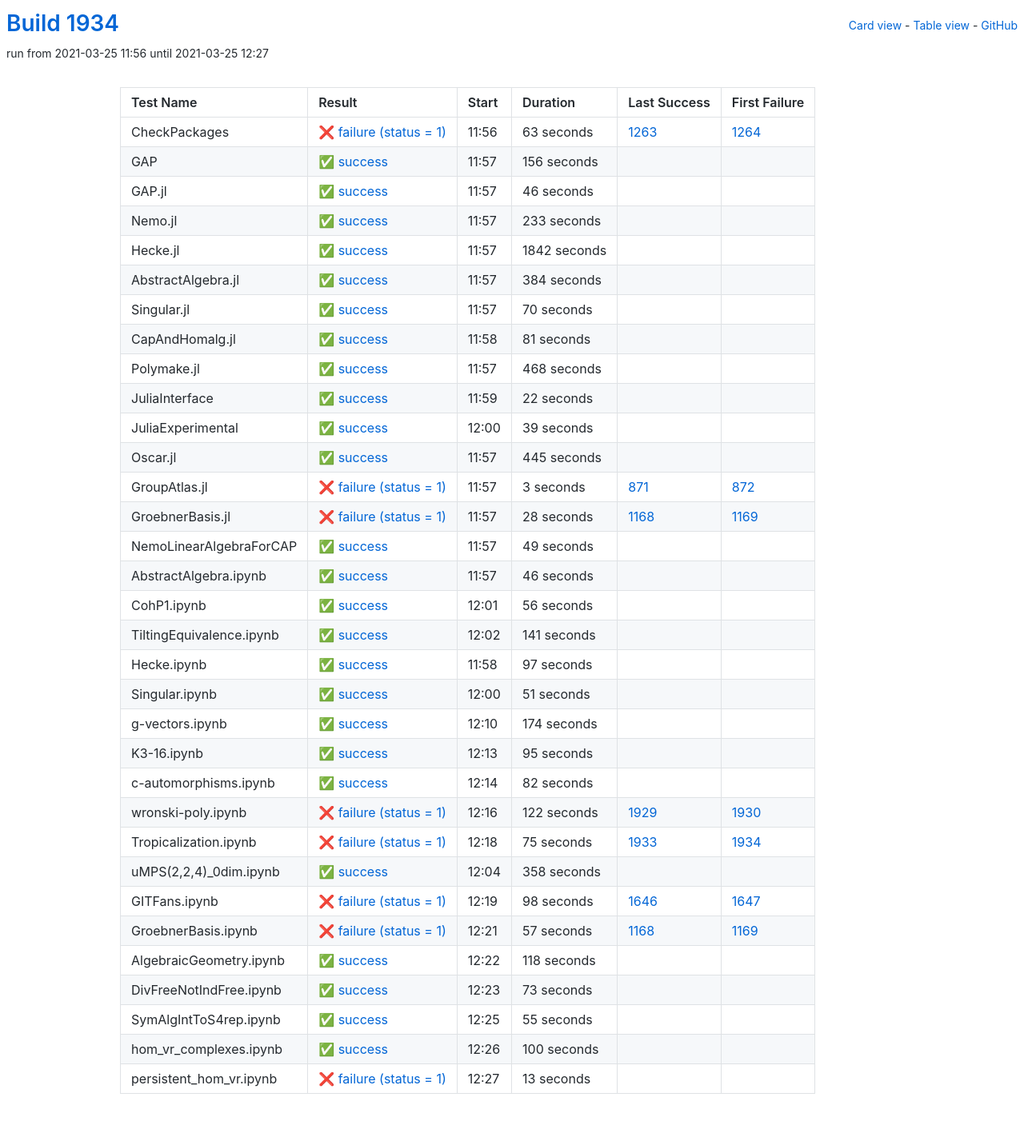
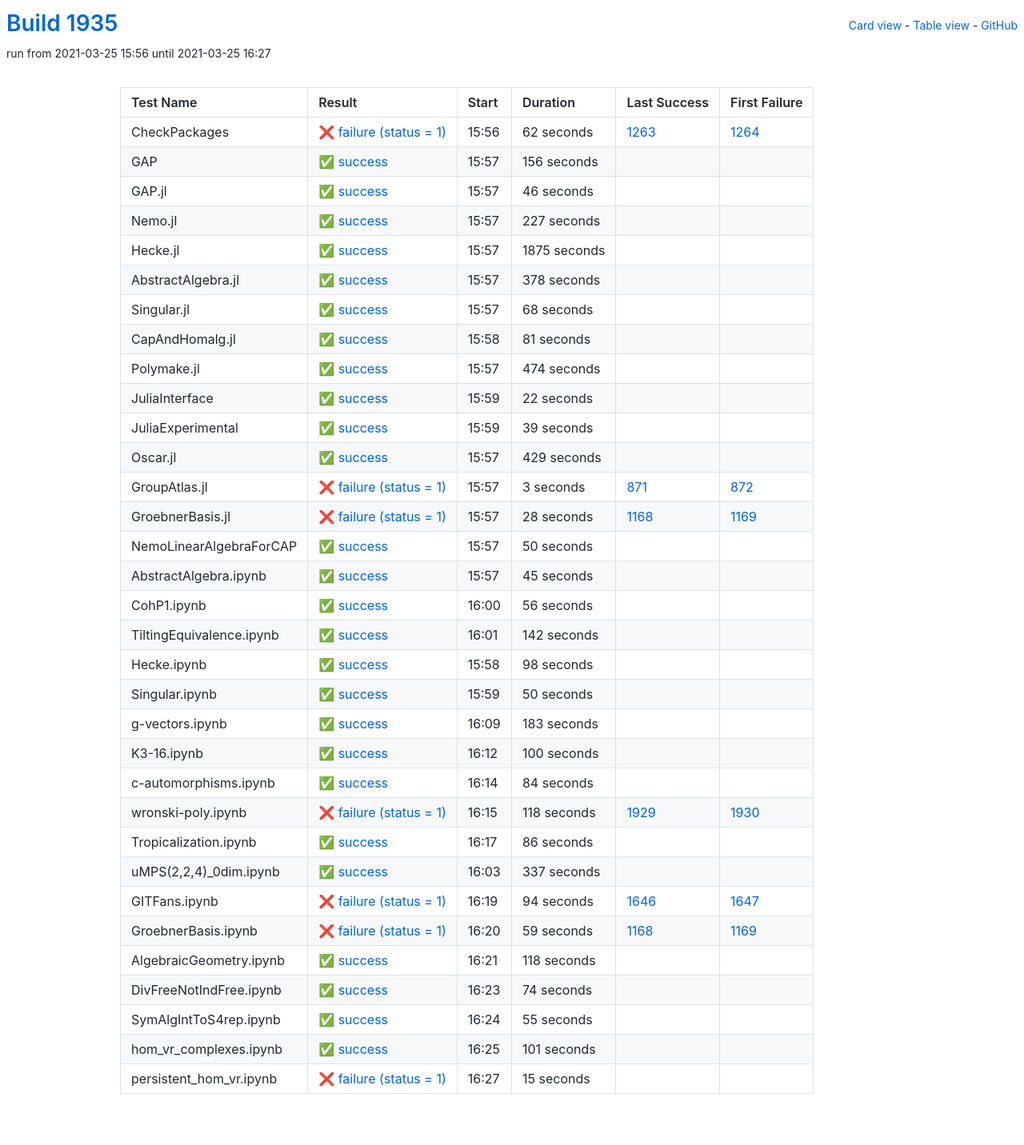
Before and after one commit to oscar-system/oscar-ci-status-stable, a Jekyll site: the page built from table.html, in a window 1280 px wide. Shown: the whole page at 80% size. Built offline with Jekyll 4.4.1, drawn with Linux system fonts in a browser that asks for light colours.

Commit message:
Build #1935

```diff
--- a/_data/ci.yml
+++ b/_data/ci.yml
@@ -1,6 +1,6 @@
 ---
-build: 1934
-build_url: https://oscarci.mathematik.uni-kl.de/job/oscar-stable/1934/
+build: 1935
+build_url: https://oscarci.mathematik.uni-kl.de/job/oscar-stable/1935/
 job: oscar-stable
 organization: oscar-system
 repo: oscar-ci-status-stable
@@ -8,20 +8,20 @@ repourl: https://github.com/oscar-system/oscar-ci-status-stable
 tests:
 - name: CheckPackages
   id: checkpackages
-  log: https://oscarci.mathematik.uni-kl.de/job/oscar-stable/1934/artifact/logs/build-1934/CheckPackages.log
-  start: 2021-03-25 11:56
+  log: https://oscarci.mathematik.uni-kl.de/job/oscar-stable/1935/artifact/logs/build-1935/CheckPackages.log
+  start: 2021-03-25 15:56
   success: false
   exitcode: 1
   status: failure
-  duration: 63
+  duration: 62
   last_success: 1263
   last_success_url: https://oscarci.mathematik.uni-kl.de/job/oscar-stable/1263/
   first_failure: 1264
   first_failure_url: https://oscarci.mathematik.uni-kl.de/job/oscar-stable/1264/
 - name: GAP
   id: gap
-  log: https://oscarci.mathematik.uni-kl.de/job/oscar-stable/1934/artifact/logs/build-1934/GAP.log
-  start: 2021-03-25 11:57
+  log: https://oscarci.mathematik.uni-kl.de/job/oscar-stable/1935/artifact/logs/build-1935/GAP.log
+  start: 2021-03-25 15:57
   success: true
   exitcode: 0
   status: success
@@ -32,8 +32,8 @@ tests:
   first_failure_url:
 - name: GAP.jl
   id: gap-jl
-  log: https://oscarci.mathematik.uni-kl.de/job/oscar-stable/1934/artifact/logs/build-1934/GAP.jl.log
-  start: 2021-03-25 11:57
+  log: https://oscarci.mathematik.uni-kl.de/job/oscar-stable/1935/artifact/logs/build-1935/GAP.jl.log
+  start: 2021-03-25 15:57
   success: true
   exitcode: 0
   status: success
@@ -44,56 +44,56 @@ tests:
   first_failure_url:
 - name: Nemo.jl
   id: nemo-jl
-  log: https://oscarci.mathematik.uni-kl.de/job/oscar-stable/1934/artifact/logs/build-1934/Nemo.jl.log
-  start: 2021-03-25 11:57
+  log: https://oscarci.mathematik.uni-kl.de/job/oscar-stable/1935/artifact/logs/build-1935/Nemo.jl.log
+  start: 2021-03-25 15:57
   success: true
   exitcode: 0
   status: success
-  duration: 233
+  duration: 227
   last_success: false
   last_success_url:
   first_failure: false
   first_failure_url:
 - name: Hecke.jl
   id: hecke-jl
-  log: https://oscarci.mathematik.uni-kl.de/job/oscar-stable/1934/artifact/logs/build-1934/Hecke.jl.log
-  start: 2021-03-25 11:57
+  log: https://oscarci.mathematik.uni-kl.de/job/oscar-stable/1935/artifact/logs/build-1935/Hecke.jl.log
+  start: 2021-03-25 15:57
   success: true
   exitcode: 0
   status: success
-  duration: 1842
+  duration: 1875
   last_success: false
   last_success_url:
   first_failure: false
   first_failure_url:
 - name: AbstractAlgebra.jl
   id: abstractalgebra-jl
-  log: https://oscarci.mathematik.uni-kl.de/job/oscar-stable/1934/artifact/logs/build-1934/AbstractAlgebra.jl.log
-  start: 2021-03-25 11:57
+  log: https://oscarci.mathematik.uni-kl.de/job/oscar-stable/1935/artifact/logs/build-1935/AbstractAlgebra.jl.log
+  start: 2021-03-25 15:57
   success: true
   exitcode: 0
   status: success
-  duration: 384
+  duration: 378
   last_success: false
   last_success_url:
   first_failure: false
   first_failure_url:
 - name: Singular.jl
   id: singular-jl
-  log: https://oscarci.mathematik.uni-kl.de/job/oscar-stable/1934/artifact/logs/build-1934/Singular.jl.log
-  start: 2021-03-25 11:57
+  log: https://oscarci.mathematik.uni-kl.de/job/oscar-stable/1935/artifact/logs/build-1935/Singular.jl.log
+  start: 2021-03-25 15:57
   success: true
   exitcode: 0
   status: success
-  duration: 70
+  duration: 68
   last_success: false
   last_success_url:
   first_failure: false
   first_failure_url:
 - name: CapAndHomalg.jl
   id: capandhomalg-jl
-  log: https://oscarci.mathematik.uni-kl.de/job/oscar-stable/1934/artifact/logs/build-1934/CapAndHomalg.jl.log
-  start: 2021-03-25 11:58
+  log: https://oscarci.mathematik.uni-kl.de/job/oscar-stable/1935/artifact/logs/build-1935/CapAndHomalg.jl.log
+  start: 2021-03-25 15:58
   success: true
   exitcode: 0
   status: success
@@ -104,20 +104,20 @@ tests:
   first_failure_url:
 - name: Polymake.jl
   id: polymake-jl
-  log: https://oscarci.mathematik.uni-kl.de/job/oscar-stable/1934/artifact/logs/build-1934/Polymake.jl.log
-  start: 2021-03-25 11:57
+  log: https://oscarci.mathematik.uni-kl.de/job/oscar-stable/1935/artifact/logs/build-1935/Polymake.jl.log
+  start: 2021-03-25 15:57
   success: true
   exitcode: 0
   status: success
-  duration: 468
+  duration: 474
   last_success: false
   last_success_url:
   first_failure: false
   first_failure_url:
 - name: JuliaInterface
   id: juliainterface
-  log: https://oscarci.mathematik.uni-kl.de/job/oscar-stable/1934/artifact/logs/build-1934/JuliaInterface.log
-  start: 2021-03-25 11:59
+  log: https://oscarci.mathematik.uni-kl.de/job/oscar-stable/1935/artifact/logs/build-1935/JuliaInterface.log
+  start: 2021-03-25 15:59
   success: true
   exitcode: 0
   status: success
@@ -128,8 +128,8 @@ tests:
   first_failure_url:
 - name: JuliaExperimental
   id: juliaexperimental
-  log: https://oscarci.mathematik.uni-kl.de/job/oscar-stable/1934/artifact/logs/build-1934/JuliaExperimental.log
-  start: 2021-03-25 12:00
+  log: https://oscarci.mathematik.uni-kl.de/job/oscar-stable/1935/artifact/logs/build-1935/JuliaExperimental.log
+  start: 2021-03-25 15:59
   success: true
   exitcode: 0
   status: success
@@ -140,20 +140,20 @@ tests:
   first_failure_url:
 - name: Oscar.jl
   id: oscar-jl
-  log: https://oscarci.mathematik.uni-kl.de/job/oscar-stable/1934/artifact/logs/build-1934/Oscar.jl.log
-  start: 2021-03-25 11:57
+  log: https://oscarci.mathematik.uni-kl.de/job/oscar-stable/1935/artifact/logs/build-1935/Oscar.jl.log
+  start: 2021-03-25 15:57
   success: true
   exitcode: 0
   status: success
-  duration: 445
+  duration: 429
   last_success: false
   last_success_url:
   first_failure: false
   first_failure_url:
 - name: GroupAtlas.jl
   id: groupatlas-jl
-  log: https://oscarci.mathematik.uni-kl.de/job/oscar-stable/1934/artifact/logs/build-1934/GroupAtlas.jl.log
-  start: 2021-03-25 11:57
+  log: https://oscarci.mathematik.uni-kl.de/job/oscar-stable/1935/artifact/logs/build-1935/GroupAtlas.jl.log
+  start: 2021-03-25 15:57
   success: false
   exitcode: 1
   status: failure
@@ -164,8 +164,8 @@ tests:
   first_failure_url: https://oscarci.mathematik.uni-kl.de/job/oscar-stable/872/
 - name: GroebnerBasis.jl
   id: groebnerbasis-jl
-  log: https://oscarci.mathematik.uni-kl.de/job/oscar-stable/1934/artifact/logs/build-1934/GroebnerBasis.jl.log
-  start: 2021-03-25 11:57
+  log: https://oscarci.mathematik.uni-kl.de/job/oscar-stable/1935/artifact/logs/build-1935/GroebnerBasis.jl.log
+  start: 2021-03-25 15:57
   success: false
   exitcode: 1
   status: failure
@@ -176,32 +176,32 @@ tests:
   first_failure_url: https://oscarci.mathematik.uni-kl.de/job/oscar-stable/1169/
 - name: NemoLinearAlgebraForCAP
   id: nemolinearalgebraforcap
-  log: https://oscarci.mathematik.uni-kl.de/job/oscar-stable/1934/artifact/logs/build-1934/NemoLinearAlgebraForCAP.log
-  start: 2021-03-25 11:57
+  log: https://oscarci.mathematik.uni-kl.de/job/oscar-stable/1935/artifact/logs/build-1935/NemoLinearAlgebraForCAP.log
+  start: 2021-03-25 15:57
   success: true
   exitcode: 0
   status: success
-  duration: 49
+  duration: 50
   last_success: false
   last_success_url:
   first_failure: false
   first_failure_url:
 - name: AbstractAlgebra.ipynb
   id: abstractalgebra-ipynb
-  log: https://oscarci.mathematik.uni-kl.de/job/oscar-stable/1934/artifact/logs/build-1934/AbstractAlgebra.ipynb.log
-  start: 2021-03-25 11:57
+  log: https://oscarci.mathematik.uni-kl.de/job/oscar-stable/1935/artifact/logs/build-1935/AbstractAlgebra.ipynb.log
+  start: 2021-03-25 15:57
   success: true
   exitcode: 0
   status: success
-  duration: 46
+  duration: 45
   last_success: false
   last_success_url:
   first_failure: false
   first_failure_url:
 - name: CohP1.ipynb
   id: cohp1-ipynb
-  log: https://oscarci.mathematik.uni-kl.de/job/oscar-stable/1934/artifact/logs/build-1934/CohP1.ipynb.log
-  start: 2021-03-25 12:01
+  log: https://oscarci.mathematik.uni-kl.de/job/oscar-stable/1935/artifact/logs/build-1935/CohP1.ipynb.log
+  start: 2021-03-25 16:00
   success: true
   exitcode: 0
   status: success
@@ -212,140 +212,140 @@ tests:
   first_failure_url:
 - name: TiltingEquivalence.ipynb
   id: tiltingequivalence-ipynb
-  log: https://oscarci.mathematik.uni-kl.de/job/oscar-stable/1934/artifact/logs/build-1934/TiltingEquivalence.ipynb.log
-  start: 2021-03-25 12:02
+  log: https://oscarci.mathematik.uni-kl.de/job/oscar-stable/1935/artifact/logs/build-1935/TiltingEquivalence.ipynb.log
+  start: 2021-03-25 16:01
   success: true
   exitcode: 0
   status: success
-  duration: 141
+  duration: 142
   last_success: false
   last_success_url:
   first_failure: false
   first_failure_url:
 - name: Hecke.ipynb
   id: hecke-ipynb
-  log: https://oscarci.mathematik.uni-kl.de/job/oscar-stable/1934/artifact/logs/build-1934/Hecke.ipynb.log
-  start: 2021-03-25 11:58
+  log: https://oscarci.mathematik.uni-kl.de/job/oscar-stable/1935/artifact/logs/build-1935/Hecke.ipynb.log
+  start: 2021-03-25 15:58
   success: true
   exitcode: 0
   status: success
-  duration: 97
+  duration: 98
   last_success: false
   last_success_url:
   first_failure: false
   first_failure_url:
 - name: Singular.ipynb
   id: singular-ipynb
-  log: https://oscarci.mathematik.uni-kl.de/job/oscar-stable/1934/artifact/logs/build-1934/Singular.ipynb.log
-  start: 2021-03-25 12:00
+  log: https://oscarci.mathematik.uni-kl.de/job/oscar-stable/1935/artifact/logs/build-1935/Singular.ipynb.log
+  start: 2021-03-25 15:59
   success: true
   exitcode: 0
   status: success
-  duration: 51
+  duration: 50
   last_success: false
   last_success_url:
   first_failure: false
   first_failure_url:
 - name: g-vectors.ipynb
   id: g-vectors-ipynb
-  log: https://oscarci.mathematik.uni-kl.de/job/oscar-stable/1934/artifact/logs/build-1934/g-vectors.ipynb.log
-  start: 2021-03-25 12:10
+  log: https://oscarci.mathematik.uni-kl.de/job/oscar-stable/1935/artifact/logs/build-1935/g-vectors.ipynb.log
+  start: 2021-03-25 16:09
   success: true
   exitcode: 0
   status: success
-  duration: 174
+  duration: 183
   last_success: false
   last_success_url:
   first_failure: false
   first_failure_url:
 - name: K3-16.ipynb
   id: k3-16-ipynb
-  log: https://oscarci.mathematik.uni-kl.de/job/oscar-stable/1934/artifact/logs/build-1934/K3-16.ipynb.log
-  start: 2021-03-25 12:13
+  log: https://oscarci.mathematik.uni-kl.de/job/oscar-stable/1935/artifact/logs/build-1935/K3-16.ipynb.log
+  start: 2021-03-25 16:12
   success: true
   exitcode: 0
   status: success
-  duration: 95
+  duration: 100
   last_success: false
   last_success_url:
   first_failure: false
   first_failure_url:
 - name: c-automorphisms.ipynb
   id: c-automorphisms-ipynb
-  log: https://oscarci.mathematik.uni-kl.de/job/oscar-stable/1934/artifact/logs/build-1934/c-automorphisms.ipynb.log
-  start: 2021-03-25 12:14
+  log: https://oscarci.mathematik.uni-kl.de/job/oscar-stable/1935/artifact/logs/build-1935/c-automorphisms.ipynb.log
+  start: 2021-03-25 16:14
   success: true
   exitcode: 0
   status: success
-  duration: 82
+  duration: 84
   last_success: false
   last_success_url:
   first_failure: false
   first_failure_url:
 - name: wronski-poly.ipynb
   id: wronski-poly-ipynb
-  log: https://oscarci.mathematik.uni-kl.de/job/oscar-stable/1934/artifact/logs/build-1934/wronski-poly.ipynb.log
-  start: 2021-03-25 12:16
+  log: https://oscarci.mathematik.uni-kl.de/job/oscar-stable/1935/artifact/logs/build-1935/wronski-poly.ipynb.log
+  start: 2021-03-25 16:15
   success: false
   exitcode: 1
   status: failure
-  duration: 122
+  duration: 118
   last_success: 1929
   last_success_url: https://oscarci.mathematik.uni-kl.de/job/oscar-stable/1929/
   first_failure: 1930
   first_failure_url: https://oscarci.mathematik.uni-kl.de/job/oscar-stable/1930/
 - name: Tropicalization.ipynb
   id: tropicalization-ipynb
-  log: https://oscarci.mathematik.uni-kl.de/job/oscar-stable/1934/artifact/logs/build-1934/Tropicalization.ipynb.log
-  start: 2021-03-25 12:18
-  success: false
-  exitcode: 1
-  status: failure
-  duration: 75
-  last_success: 1933
-  last_success_url: https://oscarci.mathematik.uni-kl.de/job/oscar-stable/1933/
-  first_failure: 1934
-  first_failure_url: https://oscarci.mathematik.uni-kl.de/job/oscar-stable/1934/
-- name: uMPS(2,2,4)_0dim.ipynb
-  id: umps-2-2-4-0dim-ipynb
-  log: https://oscarci.mathematik.uni-kl.de/job/oscar-stable/1934/artifact/logs/build-1934/uMPS-2-2-4-_0dim.ipynb.log
-  start: 2021-03-25 12:04
+  log: https://oscarci.mathematik.uni-kl.de/job/oscar-stable/1935/artifact/logs/build-1935/Tropicalization.ipynb.log
+  start: 2021-03-25 16:17
   success: true
   exitcode: 0
   status: success
-  duration: 358
+  duration: 86
+  last_success: false
+  last_success_url:
+  first_failure: false
+  first_failure_url:
+- name: uMPS(2,2,4)_0dim.ipynb
+  id: umps-2-2-4-0dim-ipynb
+  log: https://oscarci.mathematik.uni-kl.de/job/oscar-stable/1935/artifact/logs/build-1935/uMPS-2-2-4-_0dim.ipynb.log
+  start: 2021-03-25 16:03
+  success: true
+  exitcode: 0
+  status: success
+  duration: 337
   last_success: false
   last_success_url:
   first_failure: false
   first_failure_url:
 - name: GITFans.ipynb
   id: gitfans-ipynb
-  log: https://oscarci.mathematik.uni-kl.de/job/oscar-stable/1934/artifact/logs/build-1934/GITFans.ipynb.log
-  start: 2021-03-25 12:19
+  log: https://oscarci.mathematik.uni-kl.de/job/oscar-stable/1935/artifact/logs/build-1935/GITFans.ipynb.log
+  start: 2021-03-25 16:19
   success: false
   exitcode: 1
   status: failure
-  duration: 98
+  duration: 94
   last_success: 1646
   last_success_url: https://oscarci.mathematik.uni-kl.de/job/oscar-stable/1646/
   first_failure: 1647
   first_failure_url: https://oscarci.mathematik.uni-kl.de/job/oscar-stable/1647/
 - name: GroebnerBasis.ipynb
   id: groebnerbasis-ipynb
-  log: https://oscarci.mathematik.uni-kl.de/job/oscar-stable/1934/artifact/logs/build-1934/GroebnerBasis.ipynb.log
-  start: 2021-03-25 12:21
+  log: https://oscarci.mathematik.uni-kl.de/job/oscar-stable/1935/artifact/logs/build-1935/GroebnerBasis.ipynb.log
+  start: 2021-03-25 16:20
   success: false
   exitcode: 1
   status: failure
-  duration: 57
+  duration: 59
   last_success: 1168
   last_success_url: https://oscarci.mathematik.uni-kl.de/job/oscar-stable/1168/
   first_failure: 1169
   first_failure_url: https://oscarci.mathematik.uni-kl.de/job/oscar-stable/1169/
 - name: AlgebraicGeometry.ipynb
   id: algebraicgeometry-ipynb
-  log: https://oscarci.mathematik.uni-kl.de/job/oscar-stable/1934/artifact/logs/build-1934/AlgebraicGeometry.ipynb.log
-  start: 2021-03-25 12:22
+  log: https://oscarci.mathematik.uni-kl.de/job/oscar-stable/1935/artifact/logs/build-1935/AlgebraicGeometry.ipynb.log
+  start: 2021-03-25 16:21
   success: true
   exitcode: 0
   status: success
@@ -356,20 +356,20 @@ tests:
   first_failure_url:
 - name: DivFreeNotIndFree.ipynb
   id: divfreenotindfree-ipynb
-  log: https://oscarci.mathematik.uni-kl.de/job/oscar-stable/1934/artifact/logs/build-1934/DivFreeNotIndFree.ipynb.log
-  start: 2021-03-25 12:23
+  log: https://oscarci.mathematik.uni-kl.de/job/oscar-stable/1935/artifact/logs/build-1935/DivFreeNotIndFree.ipynb.log
+  start: 2021-03-25 16:23
   success: true
   exitcode: 0
   status: success
-  duration: 73
+  duration: 74
   last_success: false
   last_success_url:
   first_failure: false
   first_failure_url:
 - name: SymAlgIntToS4rep.ipynb
   id: symalginttos4rep-ipynb
-  log: https://oscarci.mathematik.uni-kl.de/job/oscar-stable/1934/artifact/logs/build-1934/SymAlgIntToS4rep.ipynb.log
-  start: 2021-03-25 12:25
+  log: https://oscarci.mathematik.uni-kl.de/job/oscar-stable/1935/artifact/logs/build-1935/SymAlgIntToS4rep.ipynb.log
+  start: 2021-03-25 16:24
   success: true
   exitcode: 0
   status: success
@@ -380,24 +380,24 @@ tests:
   first_failure_url:
 - name: hom_vr_complexes.ipynb
   id: hom-vr-complexes-ipynb
-  log: https://oscarci.mathematik.uni-kl.de/job/oscar-stable/1934/artifact/logs/build-1934/hom_vr_complexes.ipynb.log
-  start: 2021-03-25 12:26
+  log: https://oscarci.mathematik.uni-kl.de/job/oscar-stable/1935/artifact/logs/build-1935/hom_vr_complexes.ipynb.log
+  start: 2021-03-25 16:25
   success: true
   exitcode: 0
   status: success
-  duration: 100
+  duration: 101
   last_success: false
   last_success_url:
   first_failure: false
   first_failure_url:
 - name: persistent_hom_vr.ipynb
   id: persistent-hom-vr-ipynb
-  log: https://oscarci.mathematik.uni-kl.de/job/oscar-stable/1934/artifact/logs/build-1934/persistent_hom_vr.ipynb.log
-  start: 2021-03-25 12:27
+  log: https://oscarci.mathematik.uni-kl.de/job/oscar-stable/1935/artifact/logs/build-1935/persistent_hom_vr.ipynb.log
+  start: 2021-03-25 16:27
   success: false
   exitcode: 1
   status: failure
-  duration: 13
+  duration: 15
   last_success: false
   last_success_url:
   first_failure: false
```
Also changed, not shown: README.md.
